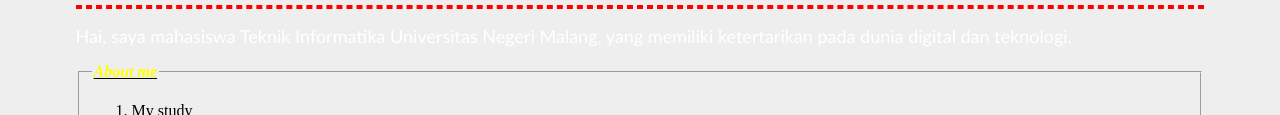
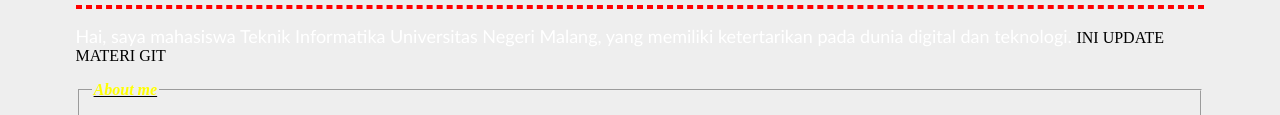
Before and after one commit to ramaapryan/file_tugas, a plain HTML site: page content.html in a window 1280 px wide. Shown: the part 374-489 px from the top of the page. Drawn offline with Linux system fonts and the light colour scheme.

Commit message:
revisi #1

```diff
--- a/content.html
+++ b/content.html
@@ -18,6 +18,8 @@
             Hai, saya mahasiswa Teknik Informatika Universitas Negeri Malang,
             yang memiliki ketertarikan pada dunia digital dan teknologi.
         </font>
+
+        INI UPDATE MATERI GIT
     </p>
     <!-- <p align="justify">Lorem Ipsum is simply dummy text of the printing and typesetting industry. Lorem Ipsum has been the industry's standard dummy text ever since the 1500s, when an unknown printer took a galley of type and scrambled it to make a type specimen book. It has survived not only five centuries, but also the leap into electronic typesetting, remaining essentially unchanged. It was popularised in the 1960s with the release of Letraset sheets containing Lorem Ipsum passages, and more recently with desktop publishing software like Aldus PageMaker including versions of Lorem Ipsum</p>
     <p align="right">Lorem Ipsum is simply dummy text of the printing and typesetting industry. Lorem Ipsum has been the industry's standard dummy text ever since the 1500s, when an unknown printer took a galley of type and scrambled it to make a type specimen book. It has survived not only five centuries, but also the leap into electronic typesetting, remaining essentially unchanged. It was popularised in the 1960s with the release of Letraset sheets containing Lorem Ipsum passages, and more recently with desktop publishing software like Aldus PageMaker including versions of Lorem Ipsum</p> -->
```
